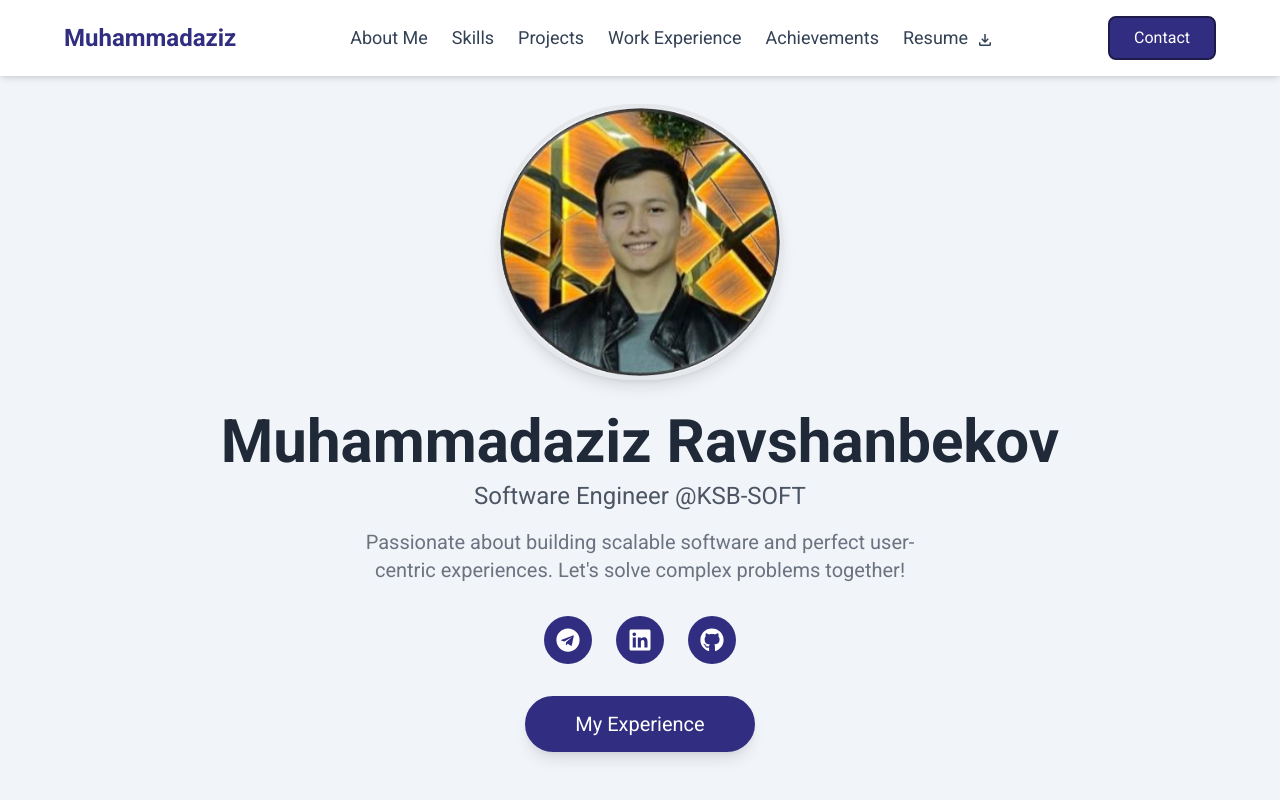
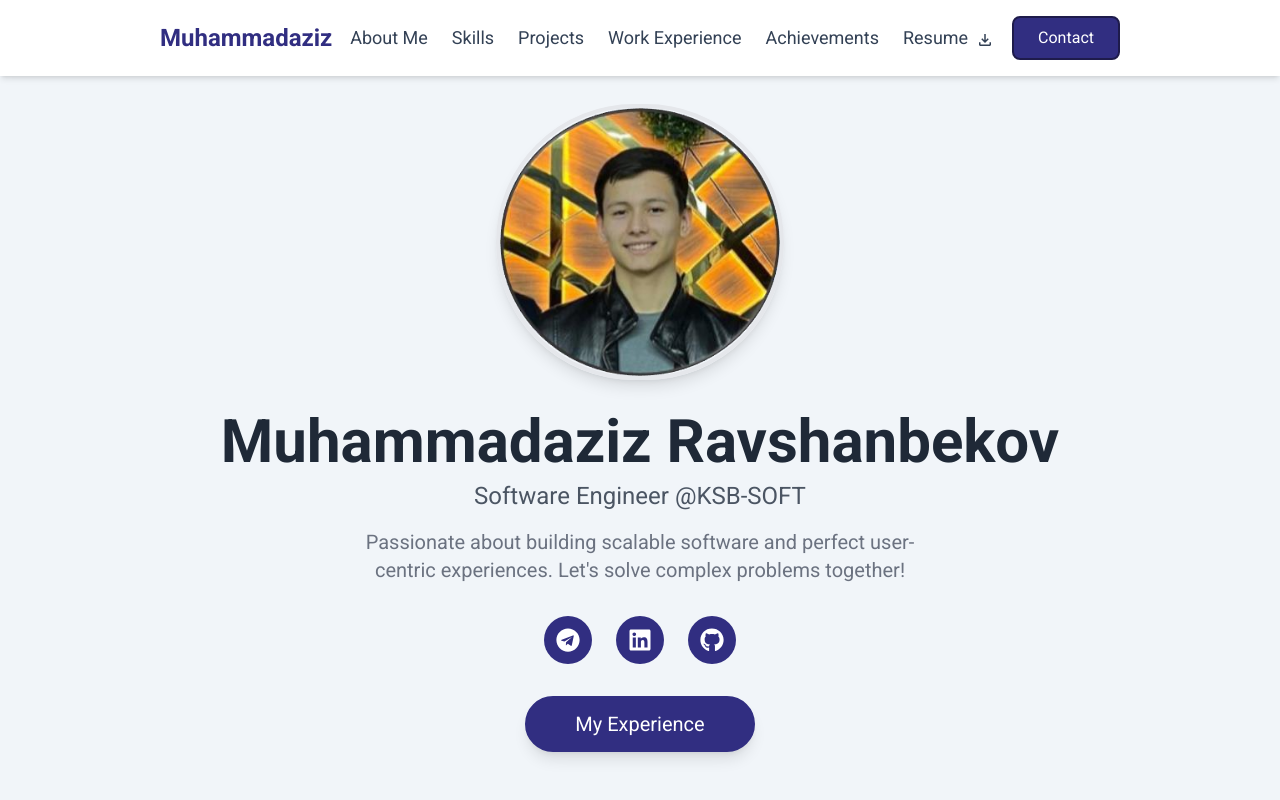
Before and after one commit to smuhammadaziz/portfolio, a React (Vite) app: page / in a window 1280 px wide. Shown: the top 800 px of the page. Built offline with nearby package versions, Linux system fonts and the light colour scheme.

Commit message:
add: adding some changes for header container

```diff
--- a/src/components/header/header.jsx
+++ b/src/components/header/header.jsx
@@ -13,7 +13,7 @@ function Header() {
 
   return (
     <header className="fixed top-0 left-0 w-full bg-white shadow-md z-50">
-      <div className="container mx-auto px-6 md:px-16 flex justify-between items-center py-4">
+      <div className="container mx-auto px-6 md:px-40 flex justify-between items-center py-4">
         {/* Logo */}
         <a
           href="#"
```
